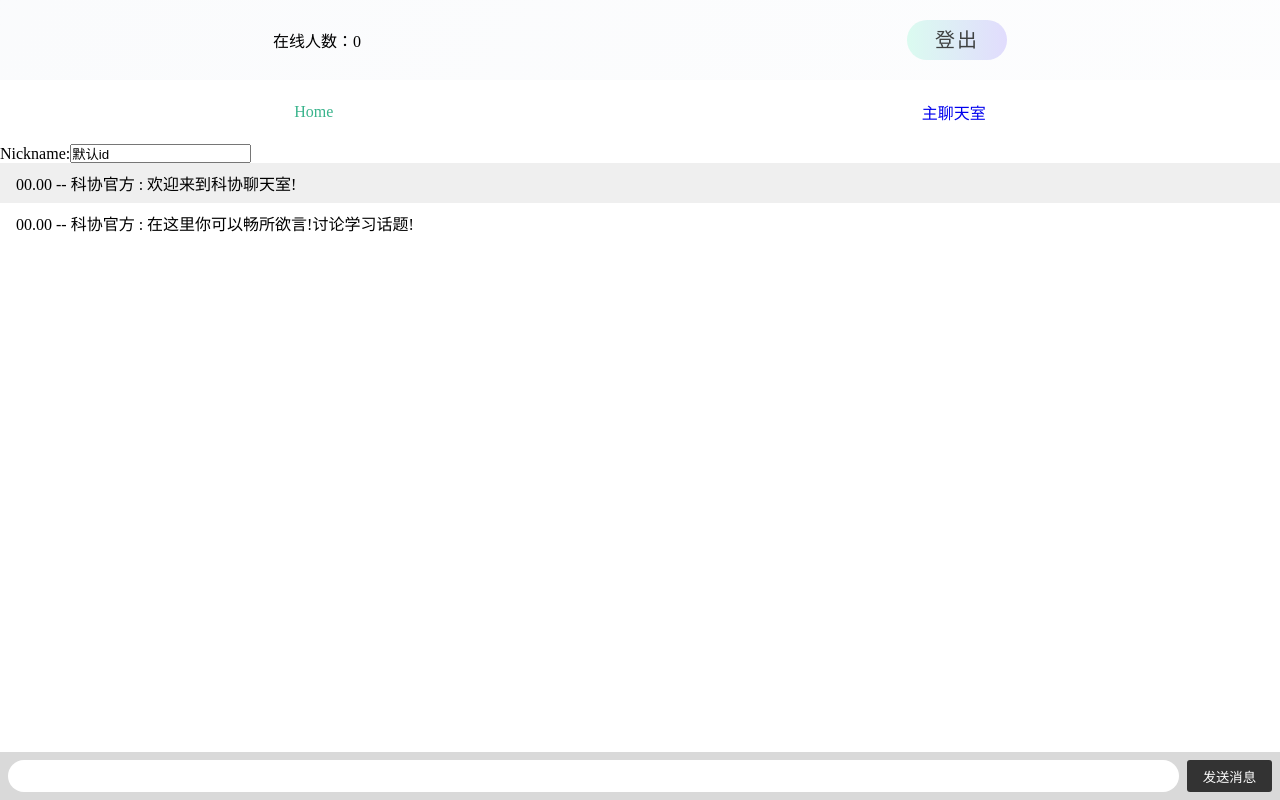
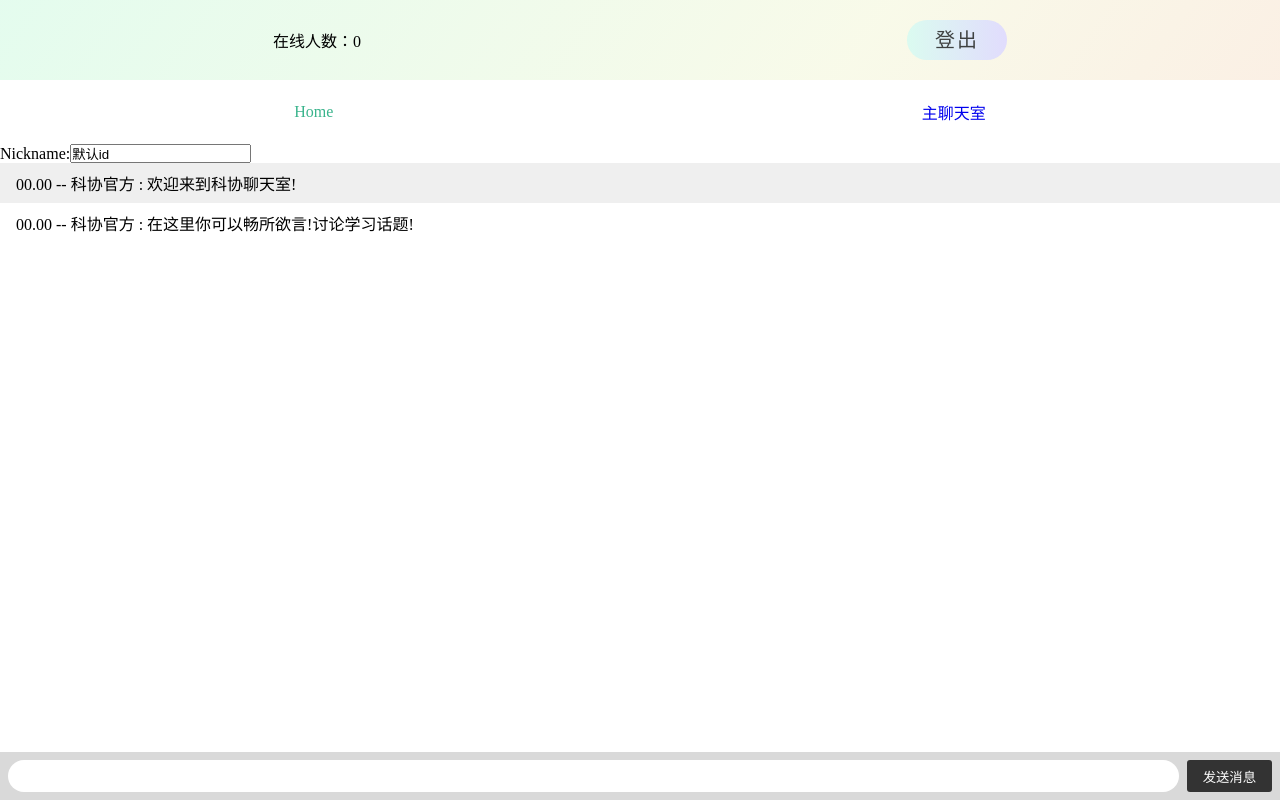
Before and after one commit to 1320503154/KeXieChatRoom, a Vue app: page / in a window 1280 px wide. Built offline with nearby package versions, Linux system fonts and the light colour scheme; the HTML template or start-up script is replaced by a standard one.

Commit message:
Update navigator.vue

```diff
--- a/src/components/navigator.vue
+++ b/src/components/navigator.vue
@@ -1,6 +1,6 @@
 <template>
 	<div class="container">
-    <div class="text">在线人数：{{count}}</div>
+		<div class="text">在线人数：{{ count }}</div>
 		<div class="bt">
 			<button>登出</button>
 		</div>
@@ -8,13 +8,12 @@
 </template>
 
 <script setup>
-import {ref} from "vue"
-const count = ref(0)
+	import { ref } from "vue";
+	const count = ref(0);
 </script>
 
 <style scoped>
 	@media (max-width: 300px) {
-
 	}
 
 	.container {
@@ -25,7 +24,16 @@ const count = ref(0)
 		font-size: 16px;
 		width: 100%;
 		background: linear-gradient(125deg, #f5f7fa, white);
-    /* background: linear-gradient(125deg, rgba(249, 203, 209, .3), rgba(206, 181, 223, .3), rgba(163, 204, 246, .3), rgba(167, 245, 198, .3), rgba(233, 239, 183, .3), rgba(249, 171, 152, .3), rgba(246, 152, 152, .3));     */
+		background: linear-gradient(
+			125deg,
+			rgba(249, 203, 209, 0.3),
+			rgba(206, 181, 223, 0.3),
+			rgba(163, 204, 246, 0.3),
+			rgba(167, 245, 198, 0.3),
+			rgba(233, 239, 183, 0.3),
+			rgba(249, 171, 152, 0.3),
+			rgba(246, 152, 152, 0.3)
+		);
 		animation: bgAnimation 15s linear infinite;
 		background-size: 400%;
 	}
```
Lines whose indentation alone changed are shown as unchanged.
